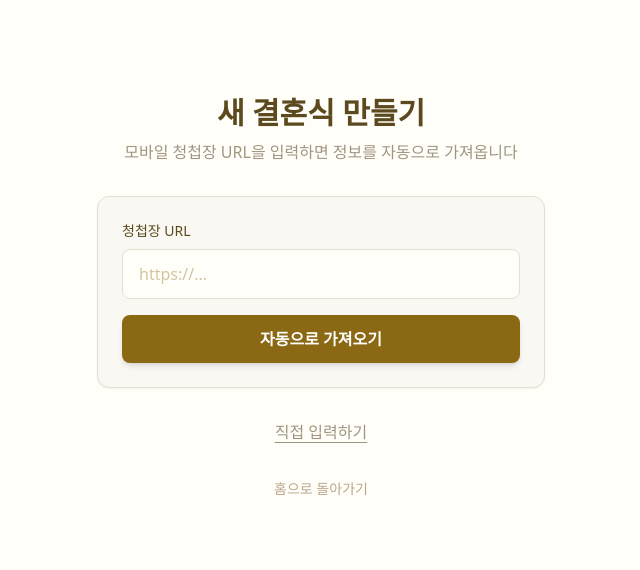
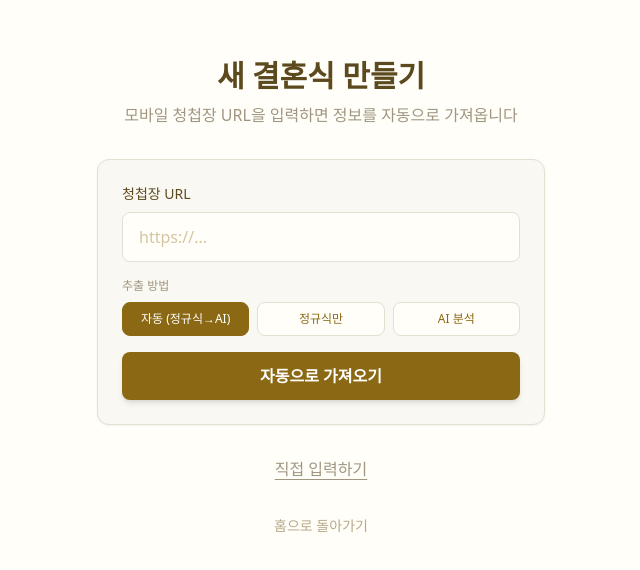
Before and after one commit to minjoon-98/wedding-reception, a Next.js app: page /create in a window 1280 px wide. Shown: the part 102-672 px from the top of the page, without its empty margins (319-959 px from the left). Built offline with nearby package versions, Linux system fonts and the light colour scheme; a web font is replaced by a local one.

Commit message:
feat: 추출 방법 선택 (자동/정규식/AI) + Groq AI 강제 모드
- 크롤링 API에 method 파라미터 추가 ('auto'|'regex'|'ai')
- 생성 페이지에 추출 방법 선택 버튼 UI 추가
- AI 분석 모드: Groq Llama 3.3 70B로 직접 추출

```diff
--- a/app/api/crawl/route.js
+++ b/app/api/crawl/route.js
@@ -6,7 +6,8 @@ import { extractWithGroq } from '@/lib/crawl/groq-extractor'
 export async function POST(request) {
   try {
     const body = await request.json()
-    const { url } = body
+    const { url, method: preferredMethod } = body
+    // preferredMethod: 'auto' (기본) | 'regex' | 'ai'
 
     if (!url) {
       return NextResponse.json(
@@ -24,8 +25,31 @@ export async function POST(request) {
       )
     }
 
-    // Step 2: Regex extraction
-    const regexResult = extractWithRegex(scrapeResult.markdown)
+    const markdown = scrapeResult.markdown
+
+    // AI만 선택한 경우
+    if (preferredMethod === 'ai') {
+      const groqResult = await extractWithGroq(markdown)
+      if (groqResult.success) {
+        return NextResponse.json({ success: true, method: 'ai', data: groqResult.data })
+      }
+      return NextResponse.json({ success: false, fallbackToManual: true, error: 'AI 추출에 실패했습니다.' })
+    }
+
+    // 정규식만 선택한 경우
+    if (preferredMethod === 'regex') {
+      const regexResult = extractWithRegex(markdown)
+      return NextResponse.json({
+        success: regexResult.success,
+        method: 'regex',
+        data: regexResult.data,
+        confidence: regexResult.confidence,
+        ...(regexResult.success ? {} : { fallbackToManual: true }),
+      })
+    }
+
+    // auto (기본): 정규식 → AI 폴백
+    const regexResult = extractWithRegex(markdown)
     if (regexResult.success && regexResult.confidence >= 0.5) {
       return NextResponse.json({
         success: true,
@@ -35,17 +59,12 @@ export async function POST(request) {
       })
     }
 
-    // Step 3: Groq AI fallback
-    const groqResult = await extractWithGroq(scrapeResult.markdown)
+    const groqResult = await extractWithGroq(markdown)
     if (groqResult.success) {
-      return NextResponse.json({
-        success: true,
-        method: 'ai',
-        data: groqResult.data,
-      })
+      return NextResponse.json({ success: true, method: 'ai', data: groqResult.data })
     }
 
-    // Step 4: All methods failed
+    // 모든 방법 실패
     return NextResponse.json({
       success: false,
       fallbackToManual: true,
--- a/app/create/page.jsx
+++ b/app/create/page.jsx
@@ -9,6 +9,7 @@ export default function CreatePage() {
   const [url, setUrl] = useState('')
   const [loading, setLoading] = useState(false)
   const [error, setError] = useState('')
+  const [extractMethod, setExtractMethod] = useState('auto') // 'auto' | 'regex' | 'ai'
 
   async function handleCrawl() {
     if (!url.trim()) {
@@ -23,7 +24,7 @@ export default function CreatePage() {
       const res = await fetch('/api/crawl', {
         method: 'POST',
         headers: { 'Content-Type': 'application/json' },
-        body: JSON.stringify({ url: url.trim() }),
+        body: JSON.stringify({ url: url.trim(), method: extractMethod }),
       })
 
       const result = await res.json()
@@ -82,6 +83,32 @@ export default function CreatePage() {
             disabled={loading}
             className="mt-2 w-full rounded-lg border border-gold-200 bg-ivory px-4 py-3 text-gold-800 placeholder-gold-300 outline-none focus:border-gold-400 focus:ring-2 focus:ring-gold-200 disabled:opacity-50"
           />
+
+          {/* 추출 방법 선택 */}
+          <div className="mt-4">
+            <p className="mb-2 text-xs text-gold-500">추출 방법</p>
+            <div className="flex gap-2">
+              {[
+                { value: 'auto', label: '자동 (정규식→AI)' },
+                { value: 'regex', label: '정규식만' },
+                { value: 'ai', label: 'AI 분석' },
+              ].map(({ value, label }) => (
+                <button
+                  key={value}
+                  type="button"
+                  onClick={() => setExtractMethod(value)}
+                  disabled={loading}
+                  className={`flex-1 rounded-lg border px-3 py-2 text-xs font-medium transition ${
+                    extractMethod === value
+                      ? 'border-gold-600 bg-gold-600 text-white'
+                      : 'border-gold-200 bg-ivory text-gold-600 hover:border-gold-400'
+                  } disabled:opacity-50`}
+                >
+                  {label}
+                </button>
+              ))}
+            </div>
+          </div>
 
           {error && (
             <p className="mt-2 text-sm text-bride-600">{error}</p>
```
